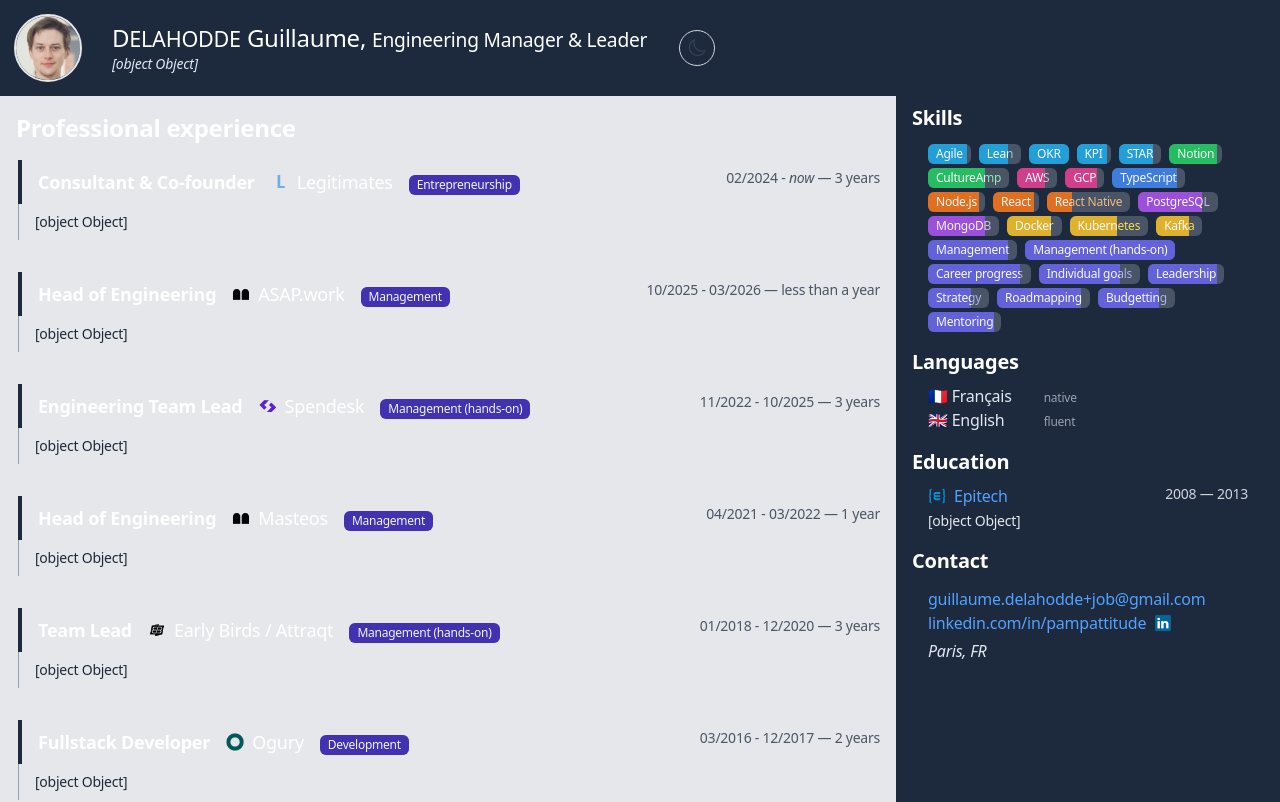
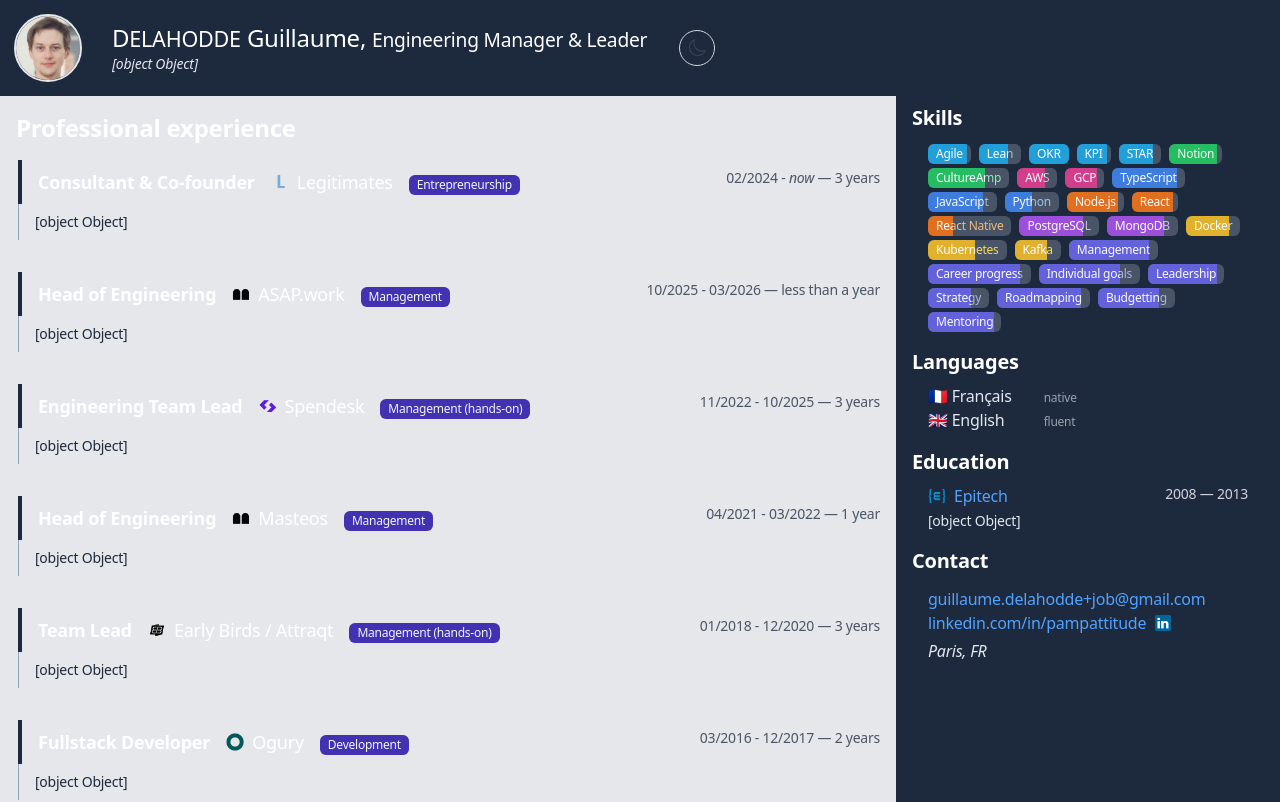
Before and after one commit to Pampattitude/curriculum-vitae, a Preact app: page / in a window 1280 px wide. Shown: the top 802 px of the page. Built offline with nearby package versions, Linux system fonts and the light colour scheme.

Commit message:
more americanification; added JS as visible skill

```diff
--- a/src/assets/content/experiences/asap/content.md
+++ b/src/assets/content/experiences/asap/content.md
@@ -1,4 +1,4 @@
-<header>Executive role partnering with the Head of Product to define the company’s technical and product roadmap for 2026 and beyond. Focused on structuring engineering efforts to reduce technical debt while maximising delivery velocity.</header>
+<header>Executive role partnering with the Head of Product to define the company’s technical and product roadmap for 2026 and beyond. Focused on structuring engineering efforts to reduce technical debt while maximizing delivery velocity.</header>
 
 * defined the 2026 Product-Engineering strategy in close collaboration with the Head of Product, aligning long-term business goals with technical capabilities
 * designed an objective prioritization framework to evaluate high-reward strategic initiatives, enabling leadership to make data-driven trade-offs between innovation, legacy reduction, and time-to-market
--- a/src/components/KnownSkills.ts
+++ b/src/components/KnownSkills.ts
@@ -56,11 +56,12 @@
     value: 0.9,
     visible: true,
   },
-  js: { name: "JavaScript", abbr: "JS", kind: "lang", value: 0.8 },
+  js: { name: "JavaScript", abbr: "JS", kind: "lang", value: 0.8, visible: true },
   html: { name: "HTML", kind: "lang", value: 0.9 },
   cpp: { name: "C++", kind: "lang", value: 0.8 },
   cSharp: { name: "C#", kind: "lang", value: 0.7 },
-  python: { name: "Python", kind: "lang", value: 0.4 },
+  python: { name: "Python", kind: "lang", value: 0.5, visible: true },
+  gdscript: { name: "GDScript", kind: "lang", value: 0.6 },
   latex: { name: "Latex", kind: "lang", value: 0.3 },
 
   node: {
@@ -132,7 +133,7 @@
     abbr: "Mgmt hands-on",
     kind: "soft",
     value: 1,
-    visible: true,
+    visible: false,
   },
   career: {
     name: "Career progress",
@@ -190,7 +191,6 @@
     visible: true,
   },
   pedagogy: { name: "Pedagogy", kind: "soft", value: 0.9 },
-
   development: {
     name: "Development",
     abbr: "Dev",
```
